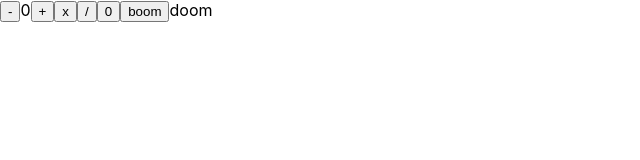
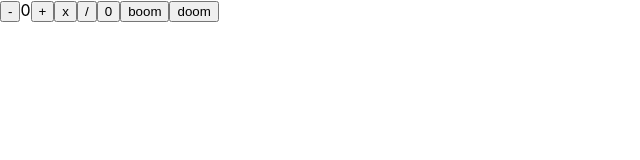
Before and after one commit to markonorth2/superapp, a React (Create React App) app in the folder client/: page /usereducer in a window 1280 px wide. Shown: the top 160 px of the page, without its empty margins (0-640 px from the left). Built offline with nearby package versions, Linux system fonts and the light colour scheme.

Commit message:
fixed bug with doom button

```diff
--- a/client/src/components/UseReducer.js
+++ b/client/src/components/UseReducer.js
@@ -64,7 +64,7 @@ function UseReducer() {
       <button onClick={divide}>/</button>
       <button onClick={reset}>0</button>
       <button onClick={boom}>boom</button>
-      <butoon onClick={doom}>doom</butoon>
+      <button onClick={doom}>doom</button>
 
     </div>
   );
```
